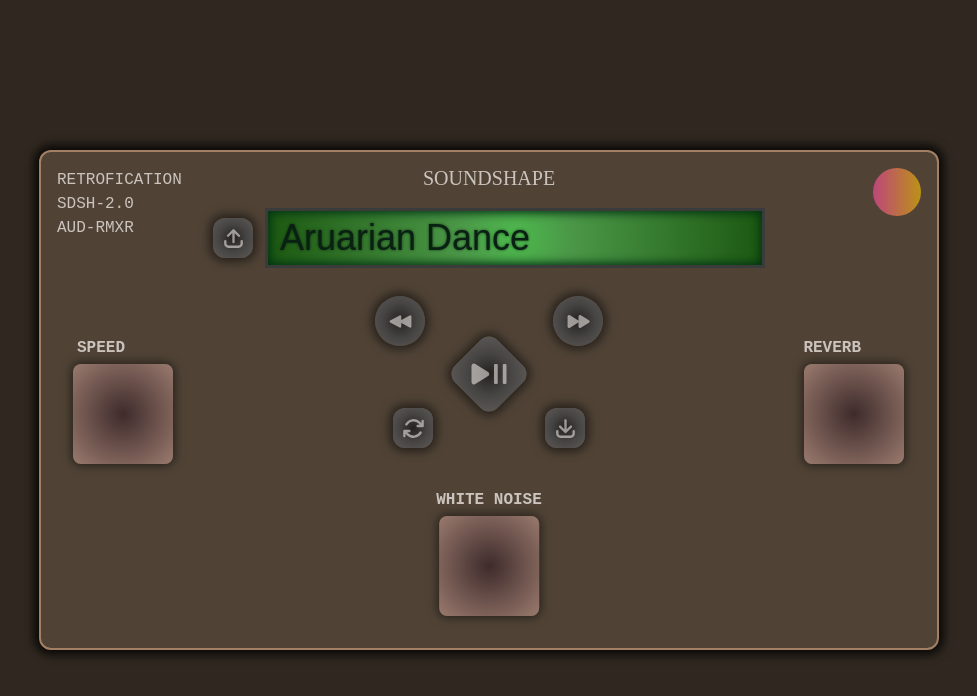
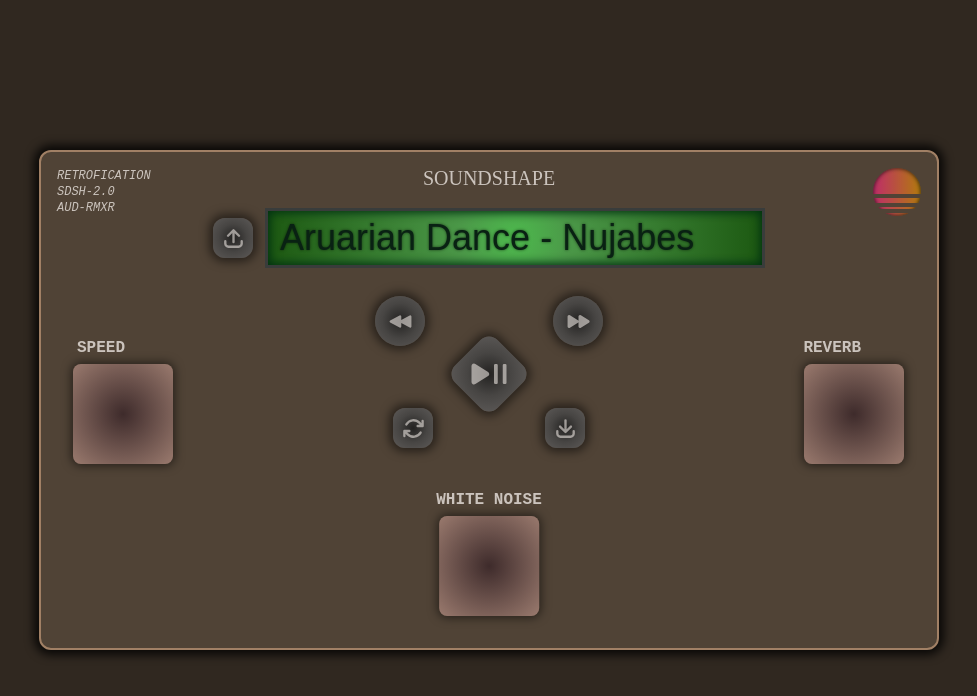
Before and after one commit to tanmaygupta100/SoundShape-RemixTool, a React (Create React App) app: page /Remixer in a window 1280 px wide. Shown: the top 696 px of the page, without its empty margins (151-1128 px from the left). Built offline with nearby package versions, Linux system fonts and the light colour scheme.

Commit message:
SDSH-4: Updated designs and trackbar logic
Updated designs for the vaporwave sun and text, as well as adding logic to handle differing lengths for track names.

```diff
--- a/src/components/Trackbar.js
+++ b/src/components/Trackbar.js
@@ -1,6 +1,7 @@
 
 
 const Trackbar = ({children, wid, hei}) => {
+
     return (
         <div
             className={`trackbar`}
--- a/src/pages/Main.jsx
+++ b/src/pages/Main.jsx
@@ -10,6 +10,8 @@
     const [isAClicked, setIsAClicked] = useState(false);  // Song Play
     const [isBClicked, setIsBClicked] = useState(false);  // Song Pause
     const [isCClicked, setIsCClicked] = useState(false);  // Song Skip
+
+    const trackName = "Aruarian Dance - Nujabes";
 
     // Handle Button Clicks
     const handleAClick = () => {
@@ -42,15 +44,23 @@
             <Card className="relative w-[900px] h-[500px]">
 
             {/* Top Left - Text */}
-            <div className="absolute top-4 left-4 opacity-80">
-                <p>RETROFICATION</p>
-                <p>SDSH-2.0</p>
-                <p>AUD-RMXR</p>
+            <div className="absolute top-4 left-4 opacity-80 text-xs italic flex flex-col whitespace-normal">
+                RETROFICATION<br/>
+                SDSH-2.0<br/>
+                AUD-RMXR
             </div>
 
             {/* Top Right - Logo */}
-            <div className="absolute top-4 right-4 opacity-70">
-                <div className="w-12 h-12 bg-gradient-to-r from-pink-500 to-yellow-500 rounded-full" />
+            <div className="absolute top-4 right-4 opacity-80">
+                <div
+                    className="relative w-12 h-12 bg-gradient-to-r from-pink-600 to-yellow-600 rounded-full"
+                    style={{ boxShadow: 'inset 0px 0px 4px rgba(0, 0, 0, 0.9)' }}
+                >
+                    {/* Horizontal lines: */}
+                    <div className="absolute top-[55%] left-0 w-full h-1 bg-cusBg"></div>
+                    <div className="absolute top-[72%] left-0 w-full h-1 bg-cusBg"></div>
+                    <div className="absolute top-[86%] left-0 w-full h-1 bg-cusBg"></div>
+                </div>
             </div>
 
                 {/* SDSH HEADER: */}
@@ -162,7 +172,10 @@
                     <Trackbar
                         wid={500} hei={60}
                     >
-                        <p className="track-font ml-3 text-4xl text-shadow">Aruarian Dance</p>
+                        <p className="track-font ml-3 text-4xl text-shadow"
+                        >
+                            {trackName.length > 25 ? trackName.slice(0,24) + '...' : trackName}
+                        </p>
                     </Trackbar>
                 </div>
 
```
